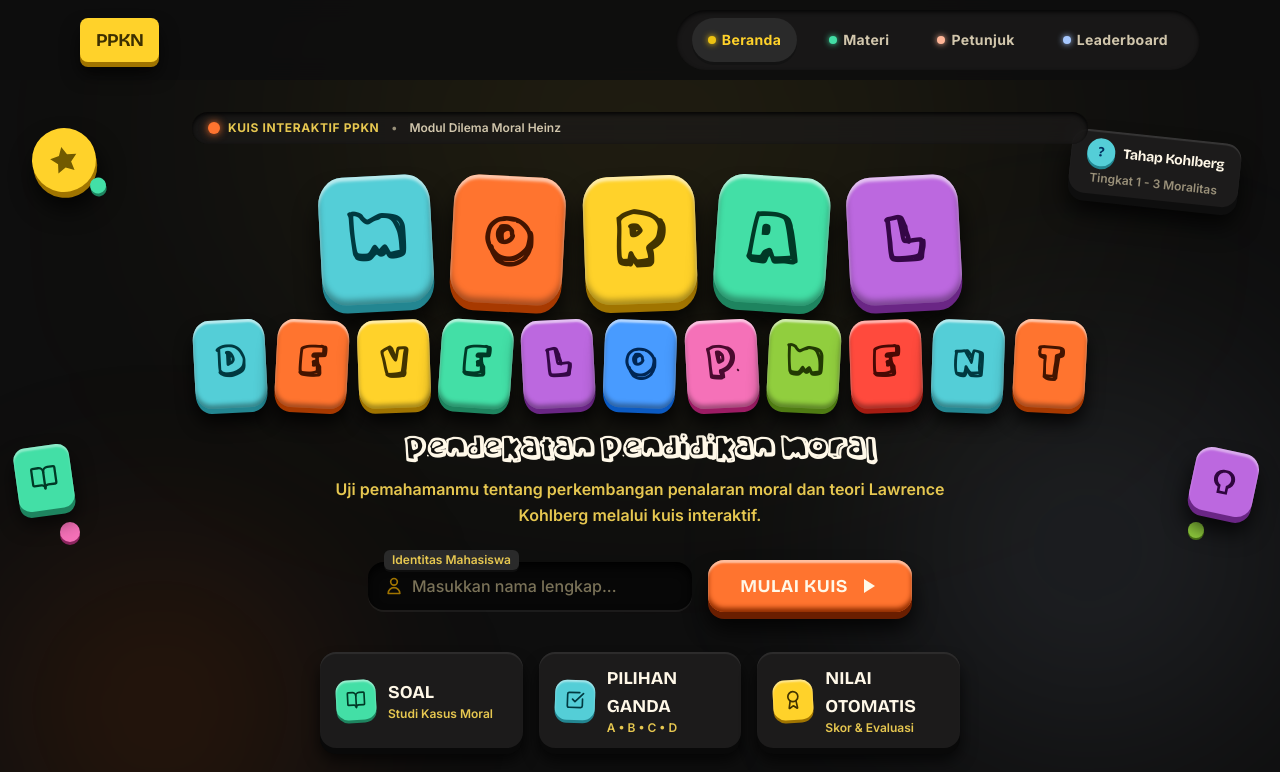
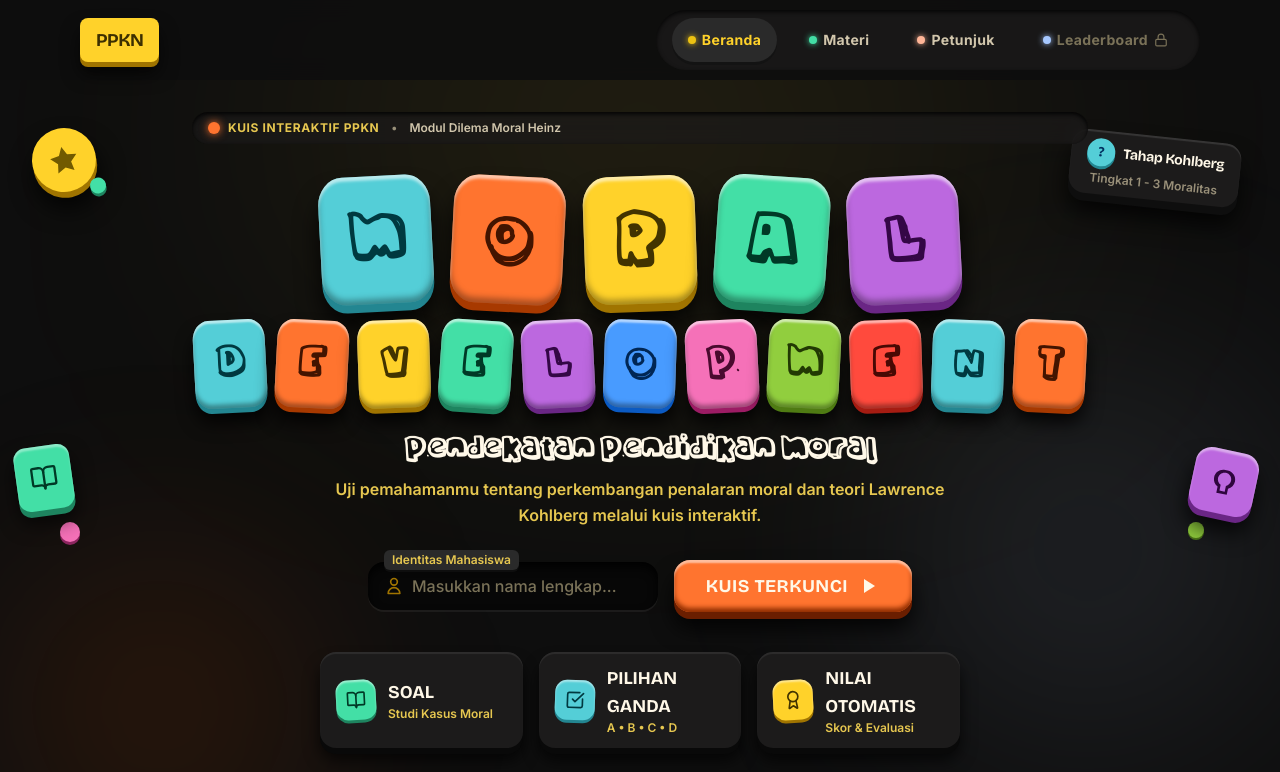
Before and after one commit to pangestuanton/ppkn-dev, a Next.js app: page / in a window 1280 px wide. Shown: the top 772 px of the page. Built offline with nearby package versions, Linux system fonts and the light colour scheme.

Commit message:
Lock quiz and leaderboard features

```diff
--- a/app/leaderboard/page.tsx
+++ b/app/leaderboard/page.tsx
@@ -8,6 +8,7 @@ import LeaderboardTable from "@/components/LeaderboardTable";
 import LoadingState from "@/components/LoadingState";
 import ErrorState from "@/components/ErrorState";
 import MusicPlayer from "@/components/MusicPlayer";
+import { siteConfig } from "@/config/site";
 
 export default function LeaderboardPage() {
   const [entries, setEntries] = useState<LeaderboardEntry[]>([]);
@@ -32,6 +33,10 @@ export default function LeaderboardPage() {
   useEffect(() => {
     fetchLeaderboard();
   }, [fetchLeaderboard]);
+
+  if (!siteConfig.features.leaderboardEnabled) {
+    return <div className="mx-auto flex min-h-[calc(100svh-4rem)] max-w-xl items-center justify-center px-4 text-center"><div className="rounded-3xl bg-[#201f1f] p-8 shadow-[0_10px_0_#090909]"><h1 className="font-['Chunky'] text-3xl text-[#FFD22A]">LEADERBOARD TERKUNCI</h1><p className="mt-3 font-['Quicksand'] text-sm font-semibold text-[#d1c6ac]">Fitur leaderboard belum dibuka untuk digunakan.</p></div></div>;
+  }
 
   return (
     <div className="w-full max-w-7xl mx-auto px-4 sm:px-6 lg:px-20 py-6 sm:py-8 flex flex-col items-center gap-6 sm:gap-8 select-none relative">
--- a/app/materi/page.tsx
+++ b/app/materi/page.tsx
@@ -44,7 +44,7 @@ function Cards({ items }: { items: string[][] }) {
 export default function MateriPage() {
   return (
     <div className="relative mx-auto flex w-full max-w-5xl flex-col gap-6 px-4 py-8 sm:gap-8 sm:px-6 lg:px-20">
-      <header className="relative z-10 text-center"><p className="font-['Quicksand'] text-xs font-bold uppercase tracking-widest text-[#E6C750]">DASAR KONSEP PENDIDIKAN MORAL</p><div className="mt-4"><ClayTitle text="MORAL DEVELOPMENT" size="md" /></div><p className="mt-4 font-['Quicksand'] text-sm font-semibold text-[#d1c6ac] sm:text-base">Pendekatan-Pendekatan Moral</p></header>
+      <header className="relative z-10 text-center"><p className="font-['Quicksand'] text-xs font-bold uppercase tracking-widest text-[#E6C750]">DASAR KONSEP PENDIDIKAN MORAL</p><div className="mt-4"><h1 className="font-arimo text-3xl font-bold text-[#FFD22A] sm:text-5xl">{Array.from("MORAL DEVELOPMENT").map((character, index) => <span key={`${character}-${index}`} className={character !== character.toLowerCase() && character === character.toUpperCase() ? "font-joshico" : "font-arimo"}>{character}</span>)}</h1></div><p className="mt-4 font-['Quicksand'] text-sm font-semibold text-[#d1c6ac] sm:text-base">Pendekatan-Pendekatan Moral</p></header>
 
       <section className="grid gap-4 sm:grid-cols-2">
         <div className="rounded-2xl bg-[#201f1f] p-5 shadow-[inset_0_2px_2px_rgba(255,255,255,.06),0_8px_0_#090909]"><h2 className="font-['Chunky'] text-xl text-[#54CED7]">Dosen Pengampu</h2><InfoList items={lecturers} /></div>
--- a/app/page.tsx
+++ b/app/page.tsx
@@ -151,13 +151,14 @@ export default function LandingPage() {
           <button
             type="button"
             onClick={handleStart}
+            disabled={!siteConfig.features.quizEnabled}
             className="w-full sm:w-auto min-h-12 shrink-0 inline-flex items-center justify-center gap-2 px-6 sm:px-8 py-3 rounded-2xl bg-[#FF742F] text-[#FFF8E8] font-['Bricolage_Grotesque'] font-bold text-lg tracking-wide uppercase cursor-pointer select-none
               shadow-[inset_0_3px_2px_rgba(255,255,255,0.55),inset_0_-4px_5px_#8F2D00,0_7px_0px_#6A1E00,0_16px_22px_rgba(0,0,0,0.85)]
               hover:-translate-y-1 hover:rotate-1
               active:translate-y-1.5 active:shadow-[0_1px_0px_#6A1E00] active:scale-[0.98]
               transition-[transform,box-shadow] duration-75"
           >
-            <span>MULAI KUIS</span>
+            <span>{siteConfig.features.quizEnabled ? "MULAI KUIS" : "KUIS TERKUNCI"}</span>
             <svg className="w-6 h-6" fill="currentColor" viewBox="0 0 24 24">
               <path d="M8 5v14l11-7z" />
             </svg>
--- a/app/quiz/page.tsx
+++ b/app/quiz/page.tsx
@@ -10,6 +10,7 @@ import QuestionNavigator from "@/components/QuestionNavigator";
 import SubmitModal from "@/components/SubmitModal";
 import LoadingState from "@/components/LoadingState";
 import ErrorState from "@/components/ErrorState";
+import { siteConfig } from "@/config/site";
 
 export default function QuizPage() {
   const router = useRouter();
@@ -142,6 +143,10 @@ export default function QuizPage() {
     );
   }
 
+  if (!siteConfig.features.quizEnabled) {
+    return <div className="mx-auto flex min-h-[calc(100svh-4rem)] max-w-xl items-center justify-center px-4 text-center"><div className="rounded-3xl bg-[#201f1f] p-8 shadow-[0_10px_0_#090909]"><h1 className="font-['Chunky'] text-3xl text-[#FFD22A]">KUIS TERKUNCI</h1><p className="mt-3 font-['Quicksand'] text-sm font-semibold text-[#d1c6ac]">Fitur kuis belum dibuka untuk digunakan.</p></div></div>;
+  }
+
   if (!currentQuestion) return null;
 
   return (
--- a/components/Navbar.tsx
+++ b/components/Navbar.tsx
@@ -2,7 +2,7 @@
 
 import Link from "next/link";
 import { useState } from "react";
-import { Menu, X } from "lucide-react";
+import { Lock, Menu, X } from "lucide-react";
 import { usePathname } from "next/navigation";
 import { siteConfig } from "@/config/site";
 
@@ -10,7 +10,7 @@ const navLinks = [
   { label: "Beranda", path: "/", dotColor: "#edc212" },
   { label: "Materi", path: "/materi", dotColor: "#43dfa6" },
   { label: "Petunjuk", path: "/petunjuk", dotColor: "#ffb597" },
-  { label: "Leaderboard", path: "/leaderboard", dotColor: "#a6c8ff" },
+  { label: "Leaderboard", path: "/leaderboard", dotColor: "#a6c8ff", locked: true },
 ];
 
 export default function Navbar() {
@@ -36,18 +36,10 @@ export default function Navbar() {
         <nav id="primary-navigation" aria-label="Navigasi utama" className={`${menuOpen ? "flex" : "hidden"} absolute top-full left-4 right-4 flex-col items-stretch gap-2 bg-[#1c1b1b] p-3 rounded-2xl shadow-[inset_0_2px_4px_rgba(0,0,0,0.8)] md:static md:flex md:flex-row md:items-center md:gap-4 md:bg-[#1c1b1b]/80 md:px-4 md:py-2 md:rounded-full`}>
           {navLinks.map((link) => {
             const isActive = pathname === link.path;
-            return (
-              <Link
+            return link.locked ? <span
                 key={link.path}
-                href={link.path}
-                aria-current={isActive ? "page" : undefined}
-                onClick={() => setMenuPath(null)}
-                className={`min-h-11 flex items-center gap-1.5 px-4 py-2 rounded-full font-['Quicksand'] font-bold text-sm tracking-wide transition-colors
-                  ${
-                    isActive
-                      ? "bg-[#2a2a2a] text-[#FFD22A] shadow-[0_3px_0px_#131313]"
-                      : "text-[#d1c6ac] hover:text-[#FFD22A]"
-                  }`}
+                aria-disabled="true" title="Leaderboard belum tersedia"
+                className="min-h-11 flex cursor-not-allowed items-center gap-1.5 rounded-full px-4 py-2 font-['Quicksand'] text-sm font-bold tracking-wide text-[#7a7258]"
               >
                 <span
                   className="w-2 h-2 rounded-full"
@@ -56,9 +48,10 @@ export default function Navbar() {
                     boxShadow: `0 0 6px ${link.dotColor}`,
                   }}
                 />
-                {link.label}
-              </Link>
-            );
+                {link.label}<Lock className="h-3.5 w-3.5" aria-hidden="true" />
+              </span> : <Link key={link.path} href={link.path} aria-current={isActive ? "page" : undefined} onClick={() => setMenuPath(null)} className={`min-h-11 flex items-center gap-1.5 px-4 py-2 rounded-full font-['Quicksand'] font-bold text-sm tracking-wide transition-colors ${isActive ? "bg-[#2a2a2a] text-[#FFD22A] shadow-[0_3px_0px_#131313]" : "text-[#d1c6ac] hover:text-[#FFD22A]"}`}>
+                <span className="h-2 w-2 rounded-full" style={{ backgroundColor: link.dotColor, boxShadow: `0 0 6px ${link.dotColor}` }} />{link.label}
+              </Link>;
           })}
         </nav>
 
--- a/config/site.ts
+++ b/config/site.ts
@@ -5,6 +5,7 @@ export const siteConfig = {
   program: "Pendidikan Pancasila dan Kewarganegaraan",
   module: "Modul Perkembangan Moral",
   group: "Kelompok 6",
+  features: { quizEnabled: false, leaderboardEnabled: false },
   description:
     "Uji pemahamanmu tentang perkembangan penalaran moral dan teori Lawrence Kohlberg melalui kuis interaktif.",
   quizType: "Pilihan Ganda",
```
